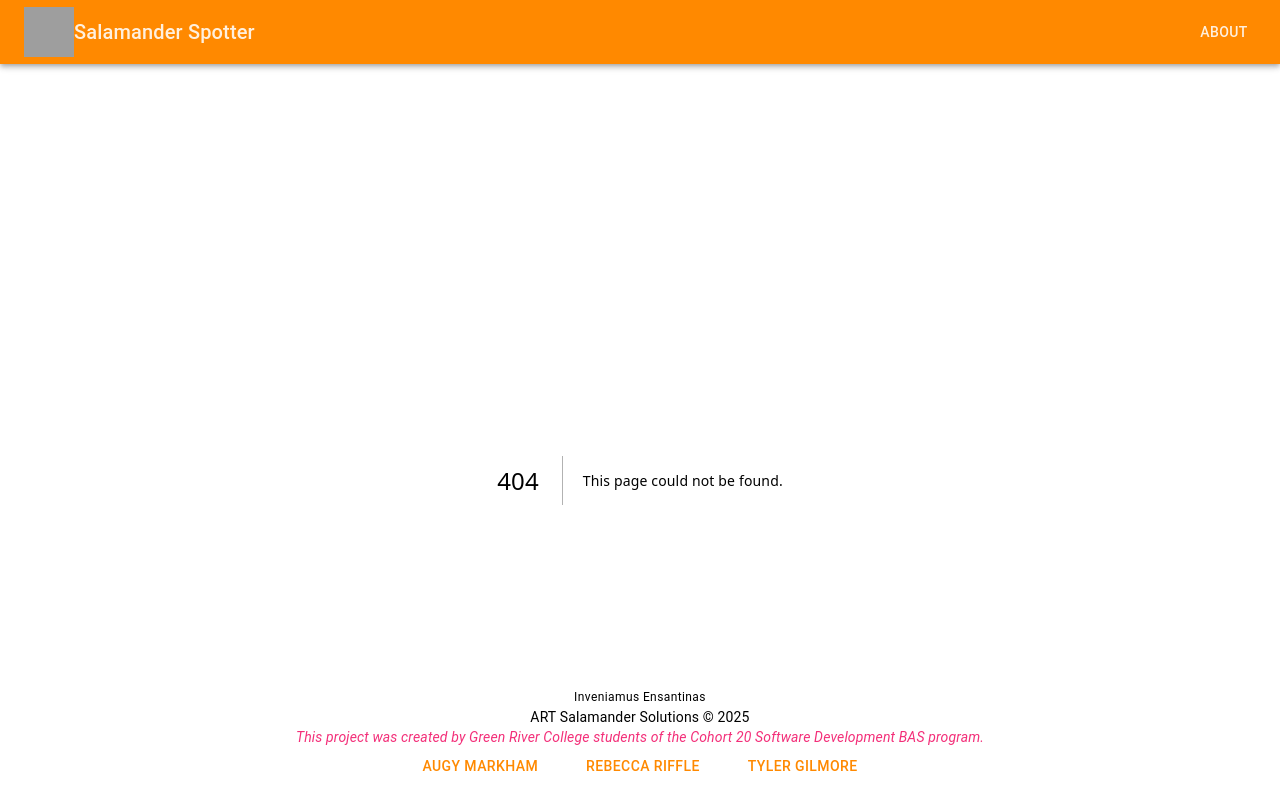
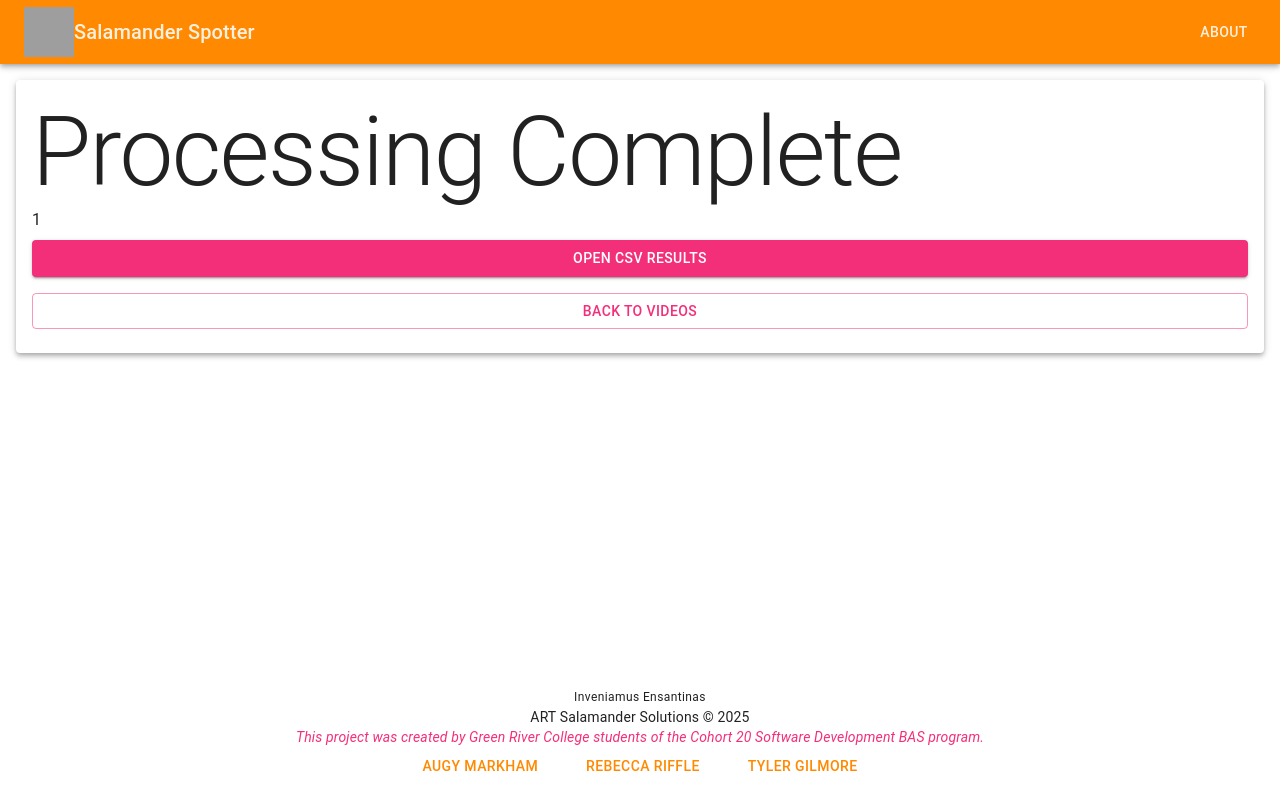
Before and after one commit to rifflere/centroid-finder-frontend, a Next.js app in the folder centroid-finder-frontend/: page /result/1 in a window 1280 px wide. Before the commit this address had no page. Shown: the top 810 px of the page. Built offline with nearby package versions, Linux system fonts and the light colour scheme; grey boxes are pictures that could not be loaded.

Commit message:
added results page

```diff
--- a/centroid-finder-frontend/src/app/preview/[filename]/page.jsx
+++ b/centroid-finder-frontend/src/app/preview/[filename]/page.jsx
@@ -51,6 +51,7 @@ export default function PreviewPage({children, params}){
                 </Grid>
 
             </Grid>
+            <Button href={`/result/${filename}`}>Temp Link to Result Page</Button>
         </Paper>
 
 
--- /dev/null
+++ b/centroid-finder-frontend/src/app/result/[filename]/page.jsx
@@ -0,0 +1,24 @@
+'use client'
+import React from 'react';
+
+import { Typography, Paper, Button } from "@mui/material";
+
+
+export default function PreviewPage({children, params}){
+    const { filename } = React.use(params, null);
+
+    if (!filename){
+        return <p>Loading...</p>;
+    }
+
+    return (
+        <Paper elevation={4} sx={{m: 2, p: 2}}>
+            <Typography variant='h1'>Processing Complete</Typography>
+            <p>{filename}</p>
+            {/* Add a link to the csv file on the user's pc */}
+            <Button variant="contained" color="secondary" href="" sx={{width: 1, my: 1}}>Open CSV Results</Button>
+            <Button variant="outlined" color="secondary" href="/videos" sx={{width: 1, my: 1}}>Back to Videos</Button>
+        </Paper>
+    )
+
+}
```
Lines whose indentation alone changed are shown as unchanged.
